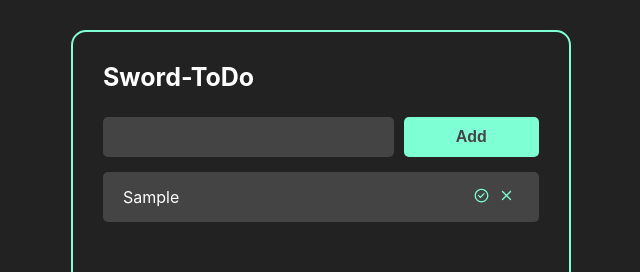
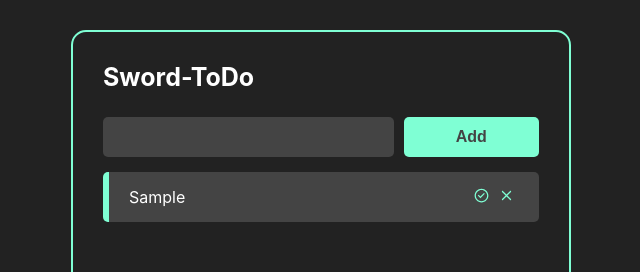
Before and after one commit to gabriel-dp/Sword-ToDo, a React (Create React App) app: page / in a window 1280 px wide. Both pictures are taken after typing "Sample" into the empty fields and a click on the button "Add". Shown: the top 272 px of the page, without its empty margins (319-959 px from the left). Built offline with nearby package versions, Linux system fonts and the light colour scheme.

Commit message:
enter to submit

```diff
--- a/src/components/AddTask.jsx
+++ b/src/components/AddTask.jsx
@@ -16,16 +16,23 @@ const AddTask = ({handleTaskAddition}) => {
         setInputData("");
     }
 
+    const handleKeypress = e => {
+        if (e.key == 'Enter') handleAddTaskClick();
+    };
+
     return (
         <div className='add-task-container'>
             <input
                 onChange={handleInputChange}
+                onKeyPress={handleKeypress}
                 value={inputData}
                 className="add-task-input"
                 type="text"
             />
             <div className='add-task-button-container'>
-                <Button onClick={handleAddTaskClick}>Add</Button>
+                <Button onClick={handleAddTaskClick}>
+                    Add
+                </Button>
             </div>
         </div>
     );
--- a/src/components/Task.jsx
+++ b/src/components/Task.jsx
@@ -13,8 +13,18 @@ const Task = ({task, handleTaskClick, handleTaskDelete}) => {
 
 	return (
 		<>
-			<div className='task-container' style={task.completed ? {borderLeft: '6px solid aquamarine'} : {}}>
-				<div className='task-title' onClick={handleTaskDetailsClick}>
+			<div
+				className='task-container'
+				style={task.completed ?
+					{color:'gray', textDecoration: 'line-through'} :
+					{borderLeft: '6px solid aquamarine'}
+				}
+			>
+				<div
+					className='task-title'
+					onClick={handleTaskDetailsClick}
+					style={task.completed ? {marginLeft: 6} : {}}
+				>
 					<p>{task.title}</p>
 				</div>
 				<div className="buttons-container">
--- a/src/components/styles/TaskDetails.css
+++ b/src/components/styles/TaskDetails.css
@@ -12,6 +12,10 @@ textarea {
     resize: none;
 }
 
+textarea:focus {
+    outline: #ddd solid 1px;
+}
+
 .back-button-container {
     max-width: 50%;
 }
```
